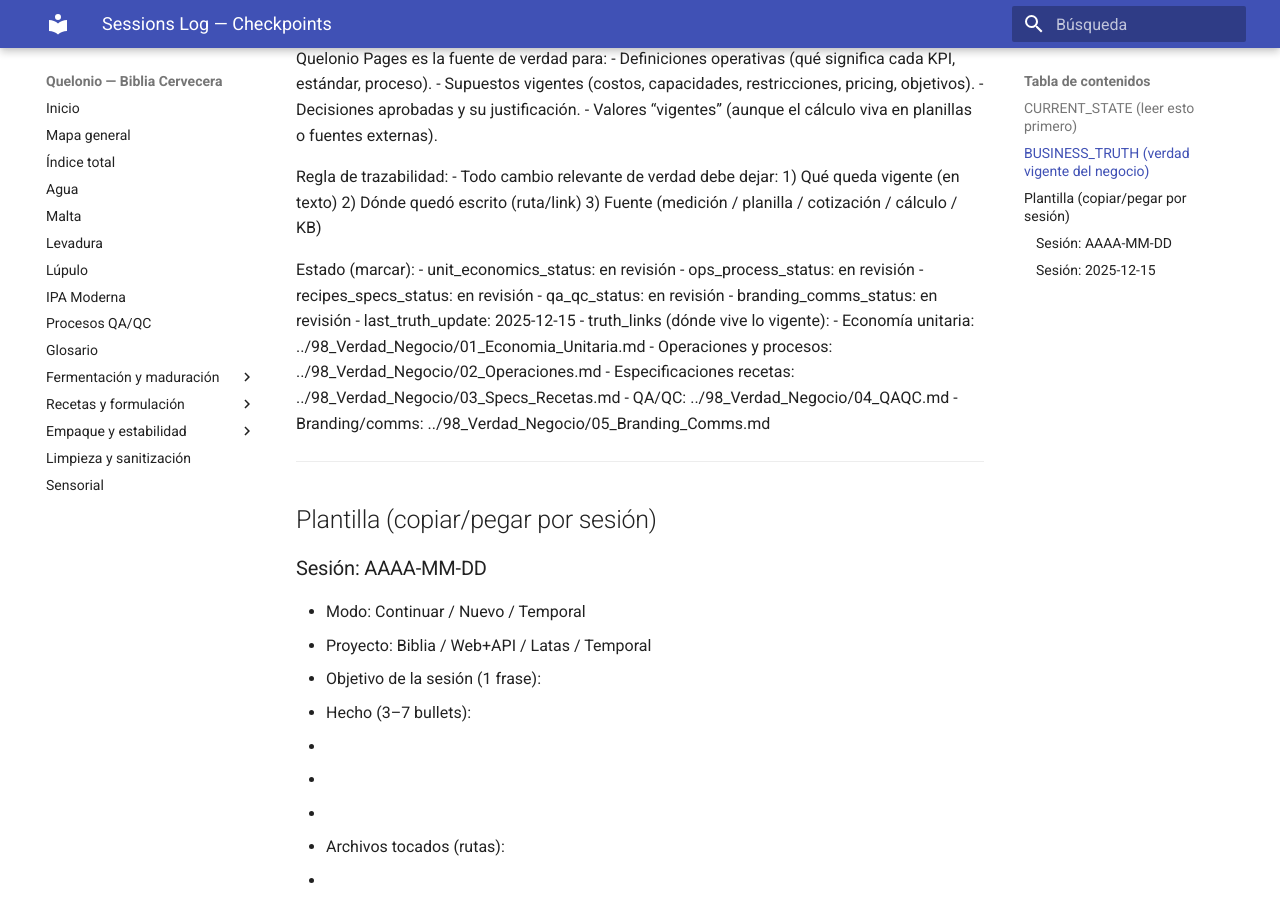
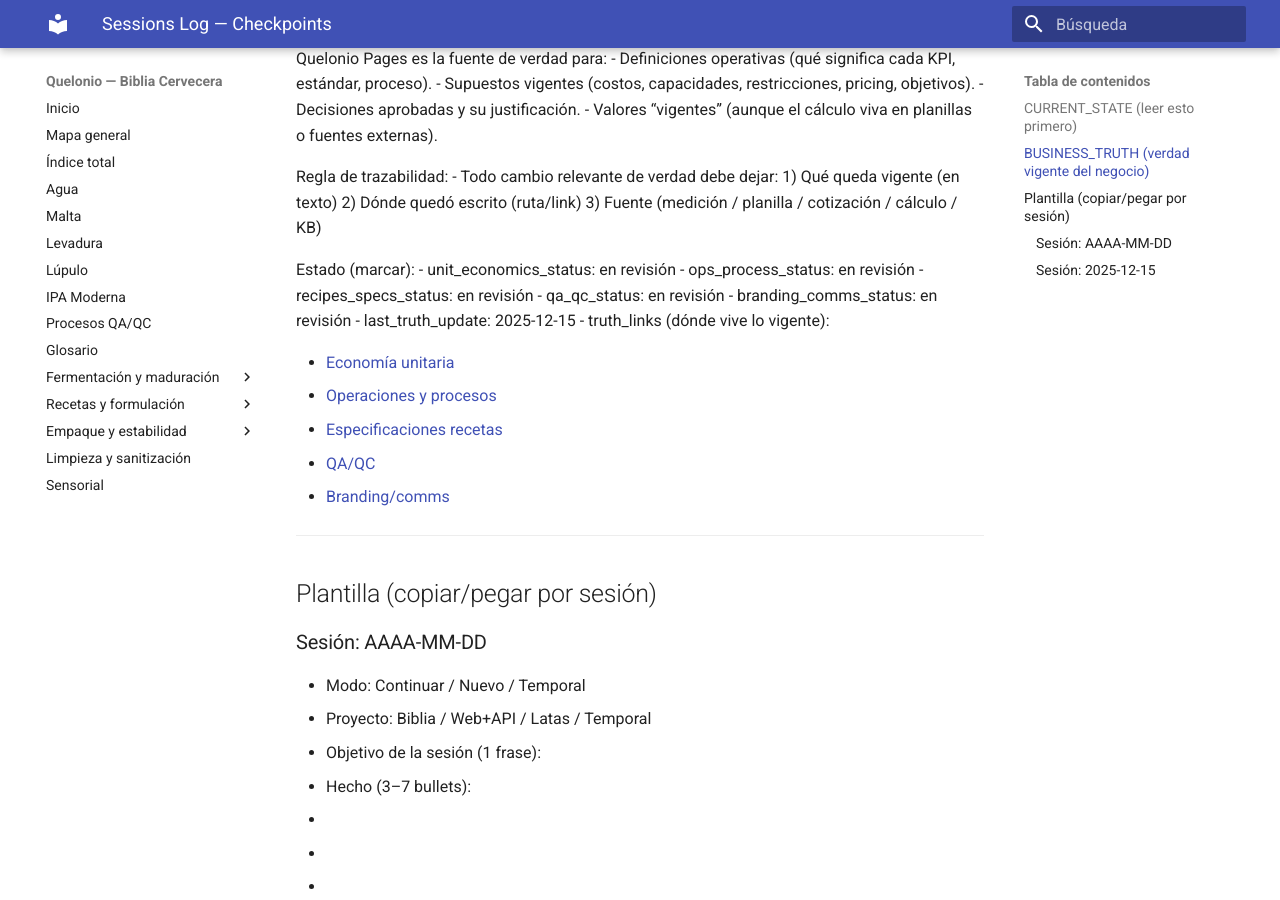
Before and after one commit to zumajuano-byte/quelonio-pages, an MkDocs documentation site: the page built from docs/99_Indice_y_Mapas/SESSIONS_LOG.md, in a window 1280 px wide and 900 px high, scrolled down 1094 px. Built offline with MkDocs 1.6.1 and Material for MkDocs 9.7.7, drawn with Linux system fonts in a browser that asks for light colours.

Commit message:
os: add business truth stubs and link them from sessions log

```diff
--- a/docs/99_Indice_y_Mapas/SESSIONS_LOG.md
+++ b/docs/99_Indice_y_Mapas/SESSIONS_LOG.md
@@ -54,11 +54,12 @@ Estado (marcar):
 - branding_comms_status: en revisión
 - last_truth_update: 2025-12-15
 - truth_links (dónde vive lo vigente):
-  - Economía unitaria: ../98_Verdad_Negocio/01_Economia_Unitaria.md
-  - Operaciones y procesos: ../98_Verdad_Negocio/02_Operaciones.md
-  - Especificaciones recetas: ../98_Verdad_Negocio/03_Specs_Recetas.md
-  - QA/QC: ../98_Verdad_Negocio/04_QAQC.md
-  - Branding/comms: ../98_Verdad_Negocio/05_Branding_Comms.md
+
+  - [Economía unitaria](../98_Verdad_Negocio/01_Economia_Unitaria.md)
+  - [Operaciones y procesos](../98_Verdad_Negocio/02_Operaciones.md)
+  - [Especificaciones recetas](../98_Verdad_Negocio/03_Specs_Recetas.md)
+  - [QA/QC](../98_Verdad_Negocio/04_QAQC.md)
+  - [Branding/comms](../98_Verdad_Negocio/05_Branding_Comms.md)
 
 
 ---
```
